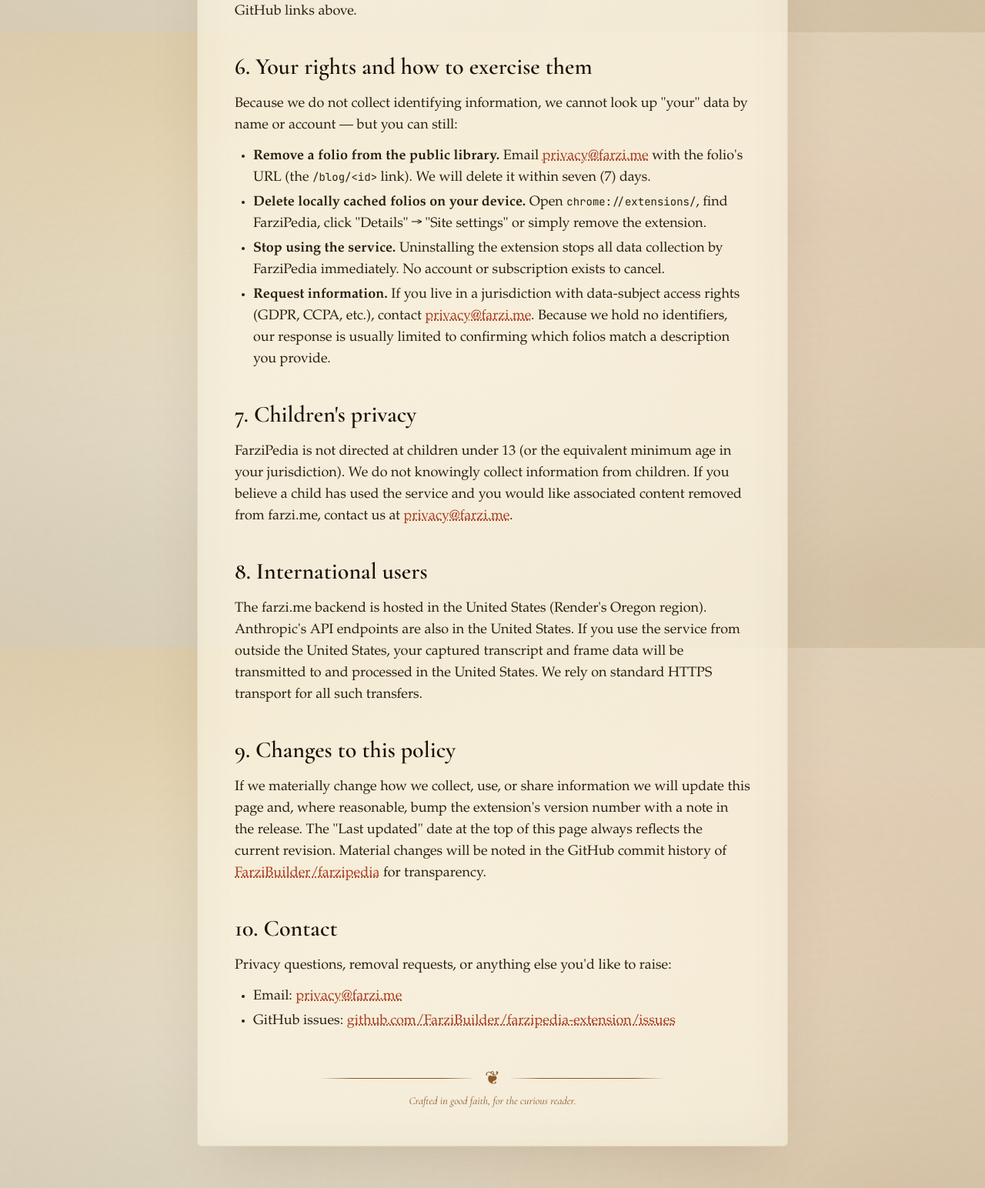
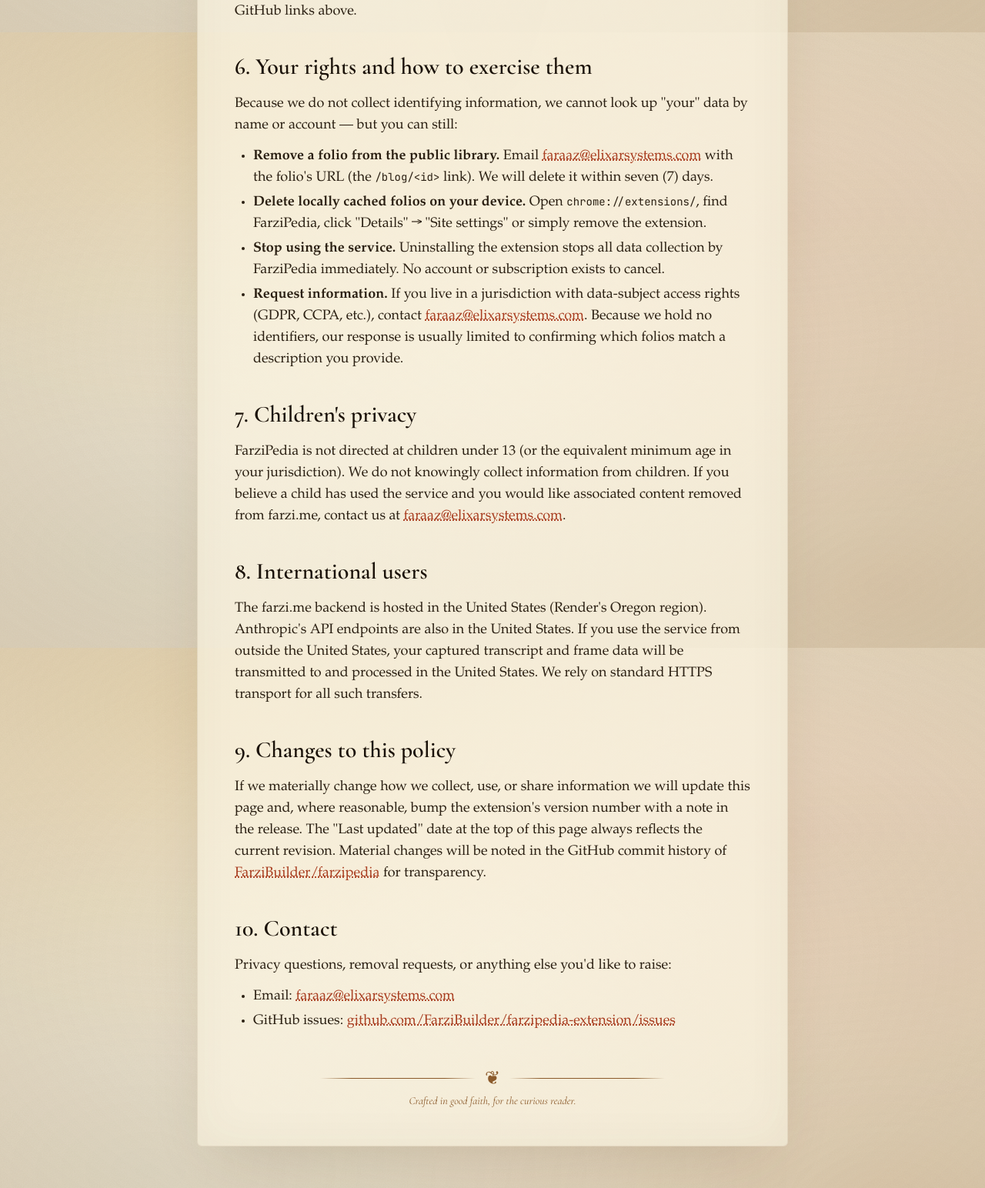
Before and after one commit to FarziBuilder/farzipedia, a FastAPI app: page /privacy in a window 1280 px wide. Shown: the part 4758-6302 px from the top of the page at 77% size. Run offline with FastAPI, Linux system fonts and the light colour scheme; some libraries are stand-ins or nearby versions; some web fonts are replaced.

Commit message:
Use faraaz@elixarsystems.com as the contact email in privacy policy
The previous draft used privacy@farzi.me as the contact address, but
that alias isn't actually configured yet. Switch to the maintainer's
real, monitored address so removal/data-subject requests are
guaranteed to reach a human.

Four references updated: §6 (removal request), §6 (data-subject
access), §7 (children's privacy), §10 (contact section).

Co-Authored-By: Claude Opus 4.7 (1M context) <noreply@anthropic.com>

```diff
--- a/templates/privacy.html
+++ b/templates/privacy.html
@@ -174,16 +174,16 @@
         Because we do not collect identifying information, we cannot look up "your" data by name or account — but you can still:
       </p>
       <ul class="list-disc pl-6 mb-4 space-y-1">
-        <li><strong>Remove a folio from the public library.</strong> Email <a href="mailto:privacy@farzi.me" class="text-accent-500 underline decoration-dotted">privacy@farzi.me</a> with the folio's URL (the <span class="font-mono text-sm">/blog/&lt;id&gt;</span> link). We will delete it within seven (7) days.</li>
+        <li><strong>Remove a folio from the public library.</strong> Email <a href="mailto:faraaz@elixarsystems.com" class="text-accent-500 underline decoration-dotted">faraaz@elixarsystems.com</a> with the folio's URL (the <span class="font-mono text-sm">/blog/&lt;id&gt;</span> link). We will delete it within seven (7) days.</li>
         <li><strong>Delete locally cached folios on your device.</strong> Open <span class="font-mono text-sm">chrome://extensions/</span>, find FarziPedia, click "Details" → "Site settings" or simply remove the extension.</li>
         <li><strong>Stop using the service.</strong> Uninstalling the extension stops all data collection by FarziPedia immediately. No account or subscription exists to cancel.</li>
-        <li><strong>Request information.</strong> If you live in a jurisdiction with data-subject access rights (GDPR, CCPA, etc.), contact <a href="mailto:privacy@farzi.me" class="text-accent-500 underline decoration-dotted">privacy@farzi.me</a>. Because we hold no identifiers, our response is usually limited to confirming which folios match a description you provide.</li>
+        <li><strong>Request information.</strong> If you live in a jurisdiction with data-subject access rights (GDPR, CCPA, etc.), contact <a href="mailto:faraaz@elixarsystems.com" class="text-accent-500 underline decoration-dotted">faraaz@elixarsystems.com</a>. Because we hold no identifiers, our response is usually limited to confirming which folios match a description you provide.</li>
       </ul>
 
       <!-- ==================== Children ==================== -->
       <h2 class="font-roman text-2xl md:text-3xl font-semibold text-ink-900 mt-10 mb-4">7. Children's privacy</h2>
       <p class="mb-4">
-        FarziPedia is not directed at children under 13 (or the equivalent minimum age in your jurisdiction). We do not knowingly collect information from children. If you believe a child has used the service and you would like associated content removed from farzi.me, contact us at <a href="mailto:privacy@farzi.me" class="text-accent-500 underline decoration-dotted">privacy@farzi.me</a>.
+        FarziPedia is not directed at children under 13 (or the equivalent minimum age in your jurisdiction). We do not knowingly collect information from children. If you believe a child has used the service and you would like associated content removed from farzi.me, contact us at <a href="mailto:faraaz@elixarsystems.com" class="text-accent-500 underline decoration-dotted">faraaz@elixarsystems.com</a>.
       </p>
 
       <!-- ==================== International ==================== -->
@@ -204,7 +204,7 @@
         Privacy questions, removal requests, or anything else you'd like to raise:
       </p>
       <ul class="list-disc pl-6 mb-4 space-y-1">
-        <li>Email: <a href="mailto:privacy@farzi.me" class="text-accent-500 underline decoration-dotted">privacy@farzi.me</a></li>
+        <li>Email: <a href="mailto:faraaz@elixarsystems.com" class="text-accent-500 underline decoration-dotted">faraaz@elixarsystems.com</a></li>
         <li>GitHub issues: <a href="https://github.com/FarziBuilder/farzipedia-extension/issues" class="text-accent-500 underline decoration-dotted" target="_blank" rel="noopener">github.com/FarziBuilder/farzipedia-extension/issues</a></li>
       </ul>
 
```
